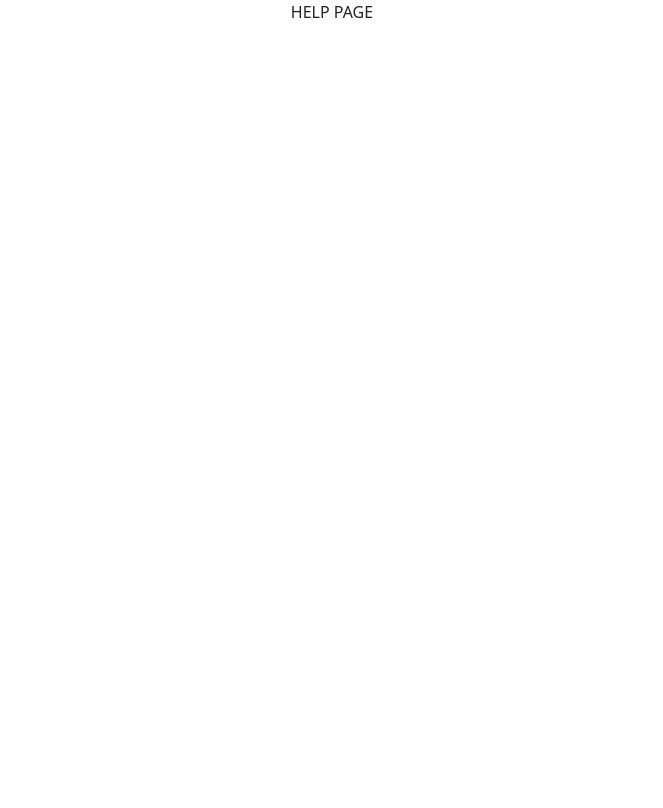
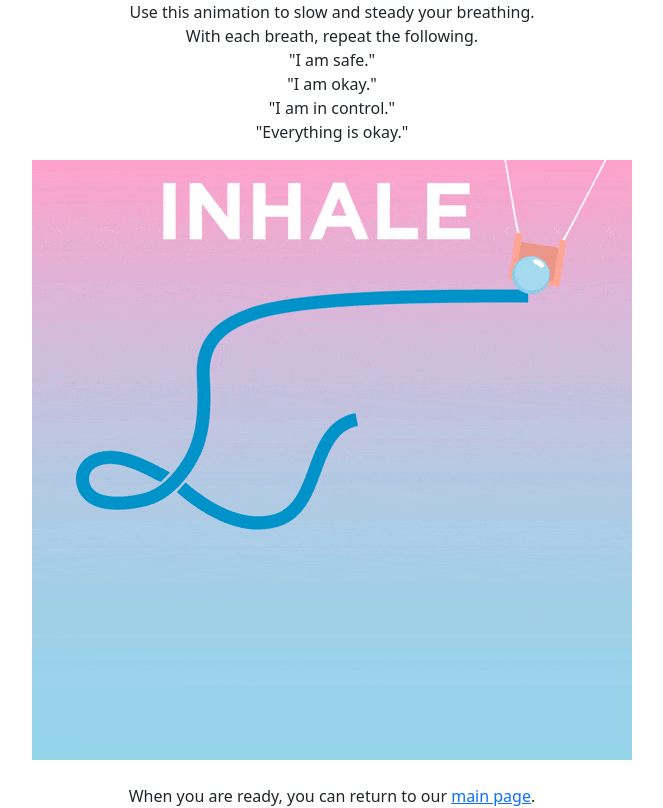
Before and after one commit to tCarina/Just_Breathe, a React (Create React App) app: page /help in a window 1280 px wide. Shown: the whole page, without its empty margins (308-971 px from the left). Built offline with nearby package versions, Linux system fonts and the light colour scheme.

Commit message:
added media folder

```diff
--- a/src/Components/Help.js
+++ b/src/Components/Help.js
@@ -1,5 +1,19 @@
+import img from "../Media/Breathe.gif";
+import { Link } from 'react-router-dom'
+
 export default function Help() {
-    return (
-      <div>HELP PAGE</div>
-    );
-  }
+  return (
+    <div>
+      <p>Use this animation to slow and steady your breathing. <br /> With each breath, repeat the following. <br /> "I am safe."<br />"I am okay." <br />"I am in control." <br /> "Everything is okay."</p>
+      <img
+        src={img}
+        className='gif'
+        alt="a relaxing animation of a balloon carrying a ball up to the top of a slide and then dropping it so it slides down and the balloon catches it again"
+      />
+
+      <br />
+      <br />
+      When you are ready, you can return to our <Link to='/home'>main page</Link>.
+    </div>
+  );
+}
--- a/src/Styles/help.css
+++ b/src/Styles/help.css
@@ -1,3 +1,3 @@
-* {
-    text-align: center;
+.gif {
+    max-width: 10%;
 }
```
Also changed, not shown: src/Media/Breathe.gif (added).
